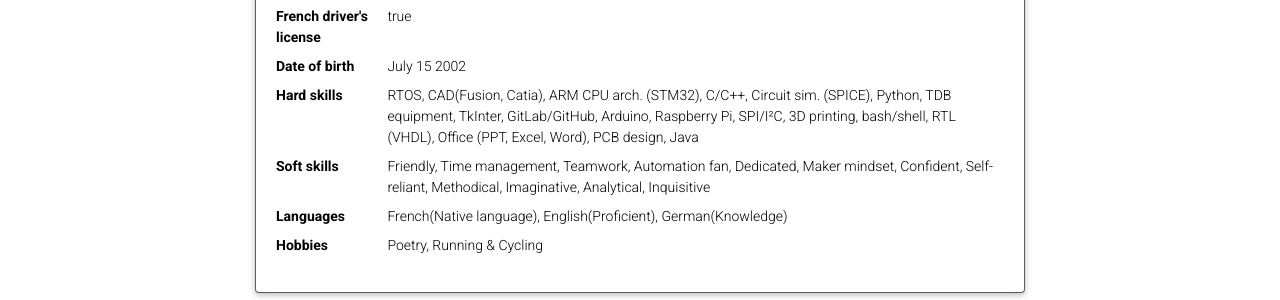
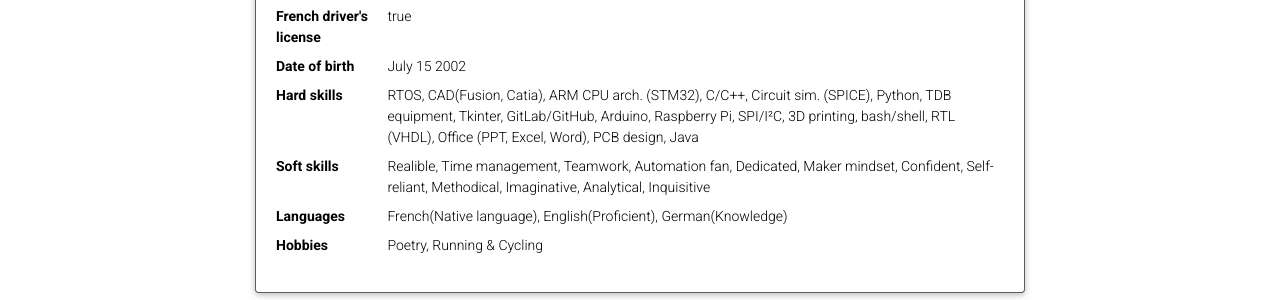
Before and after one commit to mpek29/en, a Jekyll site: the page built from _pages/resume.md, in a window 1280 px wide and 900 px high. Shown: the part 338-638 px from the top of the window. Built offline with Jekyll 4.4.1, drawn with Linux system fonts in a browser that asks for light colours; comment, search, counter and statistics services are not loaded; a style sheet for code colours, icons or effects is not loaded.

Commit message:
Update resume.yml

```diff
--- a/_data/resume.yml
+++ b/_data/resume.yml
@@ -17,10 +17,10 @@
       value: July 15 2002
 
     - name: Hard skills
-      value: RTOS, CAD(Fusion, Catia), ARM CPU arch. (STM32), C/C++, Circuit sim. (SPICE), Python, TDB equipment, TkInter, GitLab/GitHub, Arduino, Raspberry Pi, SPI/I²C, 3D printing, bash/shell, RTL (VHDL), Office (PPT, Excel, Word), PCB design, Java
+      value: RTOS, CAD(Fusion, Catia), ARM CPU arch. (STM32), C/C++, Circuit sim. (SPICE), Python, TDB equipment, Tkinter, GitLab/GitHub, Arduino, Raspberry Pi, SPI/I²C, 3D printing, bash/shell, RTL (VHDL), Office (PPT, Excel, Word), PCB design, Java
 
     - name: Soft skills
-      value: Friendly, Time management, Teamwork, Automation fan, Dedicated, Maker mindset, Confident, Self-reliant, Methodical, Imaginative, Analytical, Inquisitive
+      value: Realible, Time management, Teamwork, Automation fan, Dedicated, Maker mindset, Confident, Self-reliant, Methodical, Imaginative, Analytical, Inquisitive
 
     - name: Languages
       value: French(Native language), English(Proficient), German(Knowledge)
```
